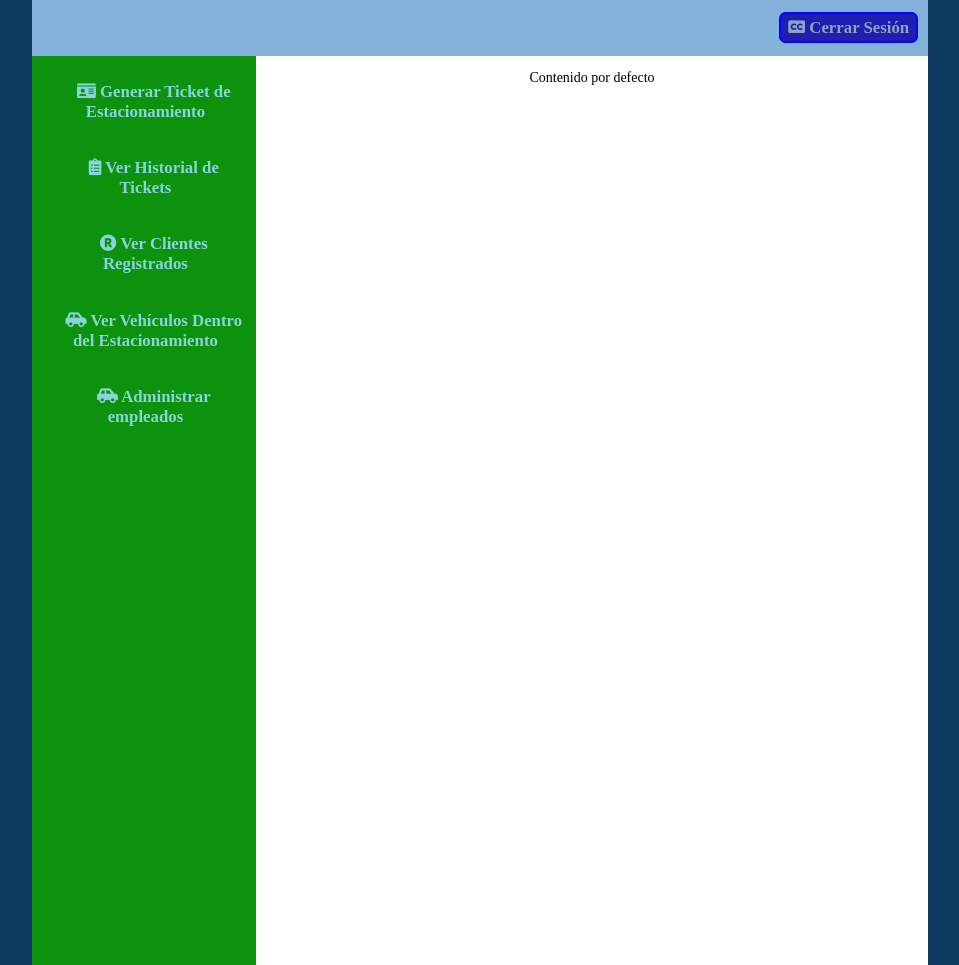
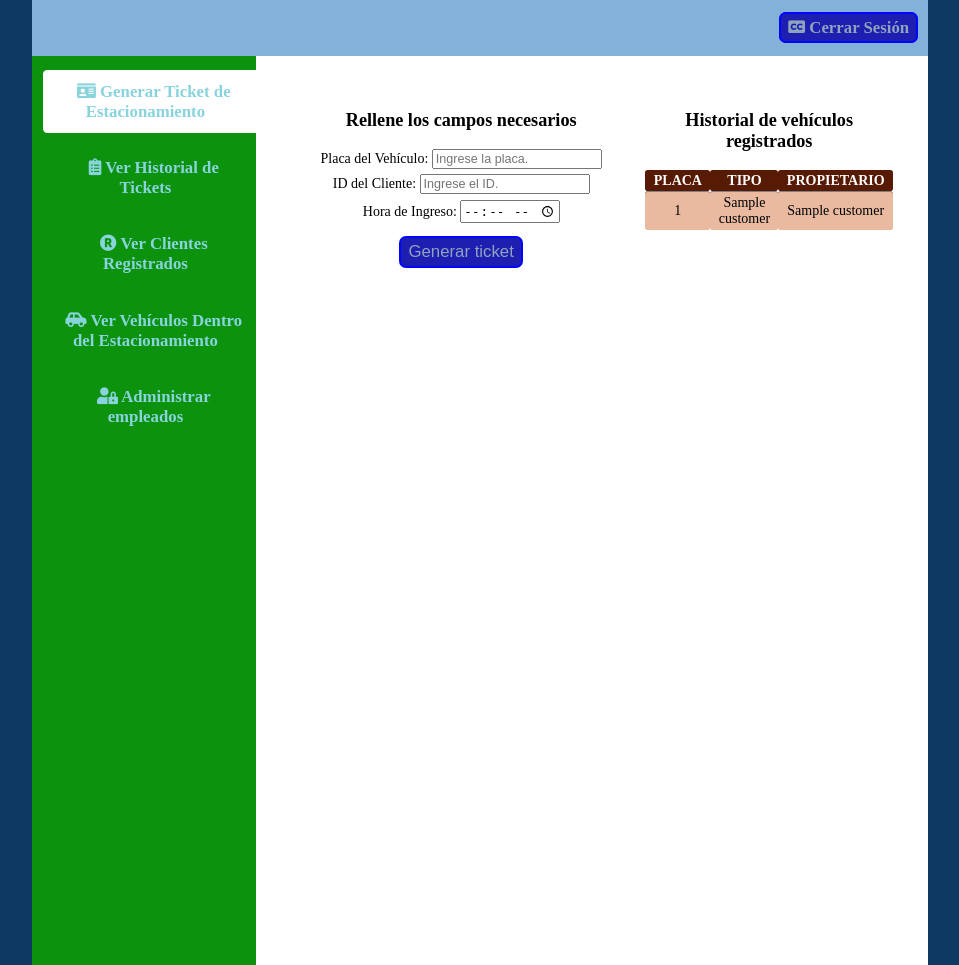
Before and after one commit to Fredy-cod/Sistema-de-control-de-servicio-de-parqueo, a Flask app: template templates/main.html in a window 1280 px wide. Shown: the part 104-1069 px from the top of the page, without its empty margins (160-1119 px from the left). Run offline with Flask 2, Linux system fonts and the light colour scheme; the template is opened without the code that fills it: most values are stand-ins (such as "Sample title", 1, 10 or a date in 2020); some libraries are stand-ins or nearby versions.

Commit message:
Añadido algunas funcionalidades

```diff
--- a/app.py
+++ b/app.py
@@ -6,7 +6,7 @@ kwargs= {
     "host":"127.0.0.1",
     "port":3306,
     "user":"root",
-    "password":"sanpablo22",
+    "password":"sanpablo2022",
     "db_name":"parkingSystem"
     }
 
@@ -30,16 +30,17 @@ def login():
 
 @app.route("/main", methods=["GET", "POST"])
 def main():
-    join_str=db.join("propietarios", "vehiculos")
+    join_str=db.join("abonados", "vehiculos")
     if request.method=="POST" and not "username" in session:
         username= request.form.get("username")
         password= request.form.get("password")
-        users= db.getRecords("nombre_usuario, contrasenha", "playas")
-        return render_template("main.html", customers= db.getRecords("placa, nombre_completo", join_str)) #Eliminar para verificación
+        users= db.getRecords("nombre_usuario, contrasenha, id_playa", "playas")
+        return render_template("main.html", customers= db.getRecords("placa, tipo, nombre_completo", join_str), employees= db.getConditionalRecords("doc_id, nombre_completo, telefono, concat('S/.',salario)", "empleados", "id_playa=4000")) #Eliminar para verificación
         for i in users:
             if i[1] == password and i[0] == username:
                 session["username"]= username
-                return render_template("main.html", customers= db.getRecords("placa, nombre_completo", join_str))
+                return render_template("main.html", customers= db.getRecords("placa, tipo, nombre_completo", join_str),
+                                                    employees= db.getConditionalRecords("doc_id, nombre_completo, telefono, salario", "empleados", f"id_playa={users[2]}"))
     elif "username" in session:
         return render_template("main.html", customers= db.getRecords("placa, tipo, nombre_completo", join_str))
     return redirect(url_for("login"))
--- a/static/css/layout.css
+++ b/static/css/layout.css
@@ -100,14 +100,19 @@ h6 {
 
 table {
     border-spacing: 0;
+    margin-left: auto;
+    margin-right: auto;
 }
 
 td, th {
-    padding: 0.1rem 0.5rem;
-    border: 1px solid black;
+    background-color: rgb(87, 26, 4);
+    color: white;
+    padding: 0.2rem 0.6rem;
+    border-radius: 0.2rem;
 }
 td {
-    border: none;
+    background-color: rgb(233, 186, 160);
+    color: black;
     border-top: 1px solid gray;
 }
 
--- a/static/css/main.css
+++ b/static/css/main.css
@@ -50,12 +50,21 @@ input {
     margin-bottom: 0.4rem;
 }
 
+#option1 {
+    background-color: var(--content_color);
+}
+
+.main_contents {
+    padding: 1rem;
+    display: none;
+}
+
 /*Configuración 1*/
 #content1 {
+    display: grid;
     grid-template-columns: 2fr 1fr;
     grid-template-areas: "create_ticket cars_table";
 }
-
 #create_ticket {
     grid-area: create_ticket;
     padding: 0.5rem;
@@ -78,8 +87,3 @@ input {
 
 
 /*Configuración 5*/
-
-.main_contents {
-    padding: 1rem;
-    display: none;
-}
--- a/static/js/main.js
+++ b/static/js/main.js
@@ -1,54 +1,63 @@
-option1= document.getElementById('option1');
-option2= document.getElementById('option2');
-option3= document.getElementById('option3');
-option4= document.getElementById('option4');
-content1= document.getElementById('content1');
-content2= document.getElementById('content2');
-content3= document.getElementById('content3');
-content4= document.getElementById('content4');
-default_content= document.getElementById('default_content');
+option_list=[document.getElementById('option1'), document.getElementById('option2'), document.getElementById('option3'), document.getElementById('option4'), document.getElementById('option5')];
+content_list=[document.getElementById('content1'), document.getElementById('content2'), document.getElementById('content3'), document.getElementById('content4'), document.getElementById('content5')];
 
-option1.onclick=()=>{
-    default_content.style.display= 'none';
-    option1.style.backgroundColor= 'var(--content_color)';
-    content1.style.display= 'grid';
-    option2.style.backgroundColor= 'var(--aside_color)';
-    content2.style.display= 'none';
-    option3.style.backgroundColor= 'var(--aside_color)';
-    content3.style.display= 'none';
-    option4.style.backgroundColor= 'var(--aside_color)';
-    content4.style.display= 'none';
-}
-option2.onclick=()=>{
-    default_content.style.display= 'none';
-    option2.style.backgroundColor= 'var(--content_color)';
-    content2.style.display= 'grid';
-    option1.style.backgroundColor= 'var(--aside_color)';
-    content1.style.display= 'none';
-    option3.style.backgroundColor= 'var(--aside_color)';
-    content3.style.display= 'none';
-    option4.style.backgroundColor= 'var(--aside_color)';
-    content4.style.display= 'none';
-}
-option3.onclick=()=>{
-    default_content.style.display= 'none';
-    option3.style.backgroundColor= 'var(--content_color)';
-    content3.style.display= 'grid';
-    option1.style.backgroundColor= 'var(--aside_color)';
-    content1.style.display= 'none';
-    option2.style.backgroundColor= 'var(--aside_color)';
-    content2.style.display= 'none';
-    option4.style.backgroundColor= 'var(--aside_color)';
-    content4.style.display= 'none';
-}
-option4.onclick=()=>{
-    default_content.style.display= 'none';
-    option4.style.backgroundColor= 'var(--content_color)';
-    content4.style.display= 'grid';
-    option2.style.backgroundColor= 'var(--aside_color)';
-    content2.style.display= 'none';
-    option3.style.backgroundColor= 'var(--aside_color)';
-    content3.style.display= 'none';
-    option1.style.backgroundColor= 'var(--aside_color)';
-    content1.style.display= 'none';
-}
+option_list[0].onclick=()=>{
+    for (let i=0; i<5; i++){
+        if (i==0){
+            option_list[0].style.backgroundColor= 'var(--content_color)';
+            content_list[0].style.display= 'grid';
+        }
+        else {
+            option_list[i].style.backgroundColor= 'var(--aside_color)';
+            content_list[i].style.display= 'none';
+        }
+    }
+};
+option_list[1].onclick=()=>{
+    for (let i=0; i<5; i++){
+        if (i==1){
+            option_list[1].style.backgroundColor= 'var(--content_color)';
+            content_list[1].style.display= 'grid';
+        }
+        else {
+            option_list[i].style.backgroundColor= 'var(--aside_color)';
+            content_list[i].style.display= 'none';
+        }
+    }
+};
+option_list[2].onclick=()=>{
+    for (let i=0; i<5; i++){
+        if (i==2){
+            option_list[2].style.backgroundColor= 'var(--content_color)';
+            content_list[2].style.display= 'grid';
+        }
+        else {
+            option_list[i].style.backgroundColor= 'var(--aside_color)';
+            content_list[i].style.display= 'none';
+        }
+    }
+};
+option_list[3].onclick=()=>{
+    for (let i=0; i<5; i++){
+        if (i==3){
+            option_list[3].style.backgroundColor= 'var(--content_color)';
+            content_list[3].style.display= 'grid';
+        }
+        else {
+            option_list[i].style.backgroundColor= 'var(--aside_color)';
+            content_list[i].style.display= 'none';
+        }
+    }
+};
+option_list[4].onclick=()=>{
+    for (let i=0; i<5; i++){
+        if (i==4){
+            option_list[4].style.backgroundColor= 'var(--content_color)';
+            content_list[4].style.display= 'grid';
+        }
+        else {
+            option_list[i].style.backgroundColor= 'var(--aside_color)';
+            content_list[i].style.display= 'none';
+        }
+    }
+};
--- a/templates/main.html
+++ b/templates/main.html
@@ -16,17 +16,15 @@
             <ul id="option2" class="sel_option"><a href="#"><i class="fa fa-clipboard-list"></i> Ver Historial de Tickets</a></ul>
             <ul id="option3" class="sel_option"><a href="#"><i class="fa fa-registered"></i> Ver Clientes Registrados</a></ul>
             <ul id="option4" class="sel_option"><a href="#"><i class="fa fa-car-side"></i> Ver Vehículos Dentro del Estacionamiento</a></ul>
-            <ul id="option5" class="sel_option"><a href="#"><i class="fa fa-car-side"></i> Administrar empleados</a></ul>
+            <ul id="option5" class="sel_option"><a href="#"><i class="fa fa-user-lock"></i> Administrar empleados</a></ul>
         </li>
     </aside>
     <div id="main_content">
-        <div id="default_content">
-            Contenido por defecto
-        </div>
         <div id="content1" class="main_contents">
             <section id="create_ticket">
                 <p class="subtitle">Rellene los campos necesarios</p>
-                <form action="" method="post">
+                <form action="{{ url_for('main') }}" method="post">
+                    <input type="hidden" name="form_name" value="ticket_generate">
                     <label for="car_id">Placa del Vehículo: </label>
                     <input type="text" name="car_id" id="car_id" placeholder="Ingrese la placa."><br>
                     <label for="customer_id">ID del Cliente: </label>
@@ -68,6 +66,40 @@
         <div id="content4" class="main_contents">
             content4
         </div>
+        <div id="content5" class="main_contents">
+            <section id="validation_form">
+                <form action="{{ url_for('main') }}">
+                    <input type="hidden" name="form_name" value="validation_5">
+                    <label for="password">Ingrese la contraseña del administrador<br>para realizar cambios:</label><br>
+                    <input type="password" placeholder="Ingrese la contraseña" required><br>
+                    <input type="submit" class="button" value="Validar Contraseña">
+                </form>
+            </section>
+            <section id="employees_table">
+                <p class="subtitle">Historial de empleados que trabajan en la playa</p>
+                <table>
+                    <tr>
+                        <th>DOC. DE IDENTIDAD</th>
+                        <th>NOMBRES Y APELLIDOS</th>
+                        <th>TELÉFONO</th>
+                        <th>SALARIO</th>
+                    </tr>
+                    {% for i in employees %}
+                        <tr>
+                            <td>{{ i[0] }}</td>
+                            <td>{{ i[1] }}</td>
+                            <td>{{ i[2] }}</td>
+                            <td>{{ i[3] }}</td>
+                        </tr>
+                    {% endfor %}
+                </table>
+                {% if employees.size == 0 %}
+                    <th>
+                        <b>Sin datos registrados.</b>
+                    </th>
+                {% endif %}
+            </section>
+        </div>
     </div>
 </div>
 {% endblock %}
```
